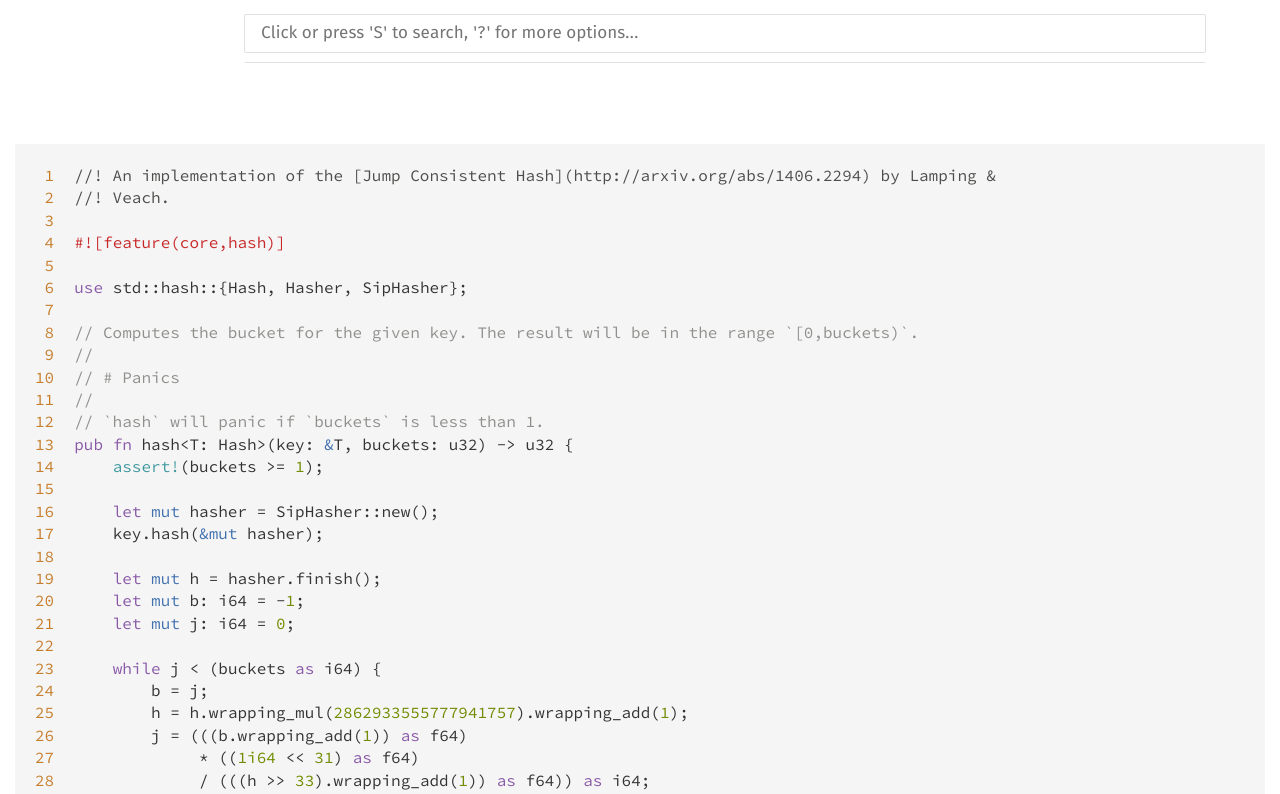
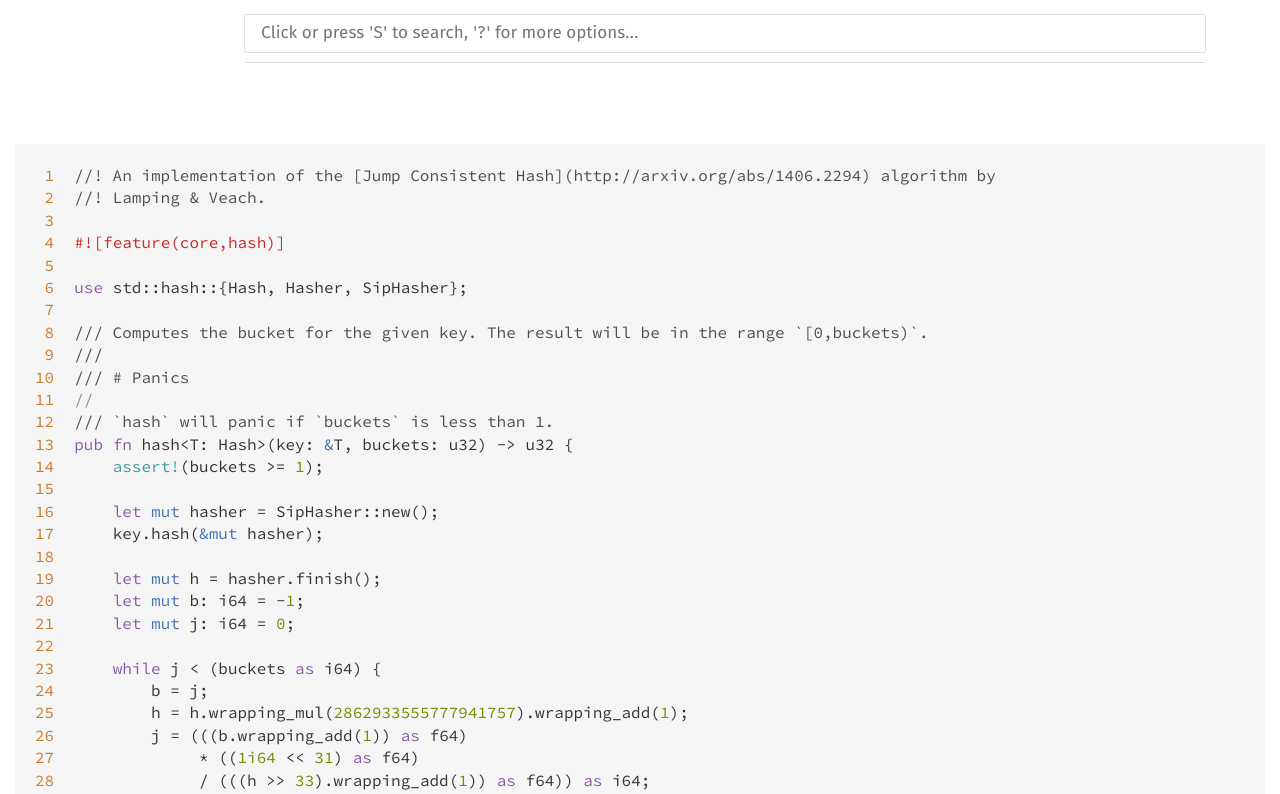
Before and after one commit to codahale/jumphash, a plain HTML site: page src/jumphash/lib.rs/lib.rs.html in a window 1280 px wide. Shown: the top 794 px of the page. Drawn offline with Linux system fonts and the light colour scheme.

Commit message:
rebuild pages at 4eb3d7d

```diff
--- a/jumphash/sidebar-items.js
+++ b/jumphash/sidebar-items.js
@@ -1 +1 @@
-initSidebarItems({"fn":[["hash",""]]});
+initSidebarItems({"fn":[["hash","Computes the bucket for the given key. The result will be in the range `[0,buckets)`."]]});
--- a/search-index.js
+++ b/search-index.js
@@ -1,3 +1,3 @@
 var searchIndex = {};
-searchIndex['jumphash'] = {"items":[[0,"","jumphash","An implementation of the [Jump Consistent Hash](http://arxiv.org/abs/1406.2294) by Lamping &\nVeach.",null,null],[5,"hash","","",null,{"inputs":[{"name":"t"},{"name":"u32"}],"output":{"name":"u32"}}]],"paths":[]};
+searchIndex['jumphash'] = {"items":[[0,"","jumphash","An implementation of the [Jump Consistent Hash](http://arxiv.org/abs/1406.2294) algorithm by\nLamping & Veach.",null,null],[5,"hash","","Computes the bucket for the given key. The result will be in the range `[0,buckets)`.",null,{"inputs":[{"name":"t"},{"name":"u32"}],"output":{"name":"u32"}}]],"paths":[]};
 initSearch(searchIndex);
--- a/src/jumphash/lib.rs/lib.rs.html
+++ b/src/jumphash/lib.rs/lib.rs.html
@@ -83,18 +83,18 @@
 <span id="41">41</span>
 <span id="42">42</span>
 </pre><pre class='rust '>
-<span class='doccomment'>//! An implementation of the [Jump Consistent Hash](http://arxiv.org/abs/1406.2294) by Lamping &amp;</span>
-<span class='doccomment'>//! Veach.</span>
+<span class='doccomment'>//! An implementation of the [Jump Consistent Hash](http://arxiv.org/abs/1406.2294) algorithm by</span>
+<span class='doccomment'>//! Lamping &amp; Veach.</span>
 
 <span class='attribute'>#<span class='op'>!</span>[<span class='ident'>feature</span>(<span class='ident'>core</span>,<span class='ident'>hash</span>)]</span>
 
 <span class='kw'>use</span> <span class='ident'>std</span>::<span class='ident'>hash</span>::{<span class='ident'>Hash</span>, <span class='ident'>Hasher</span>, <span class='ident'>SipHasher</span>};
 
-<span class='comment'>// Computes the bucket for the given key. The result will be in the range `[0,buckets)`.</span>
+<span class='doccomment'>/// Computes the bucket for the given key. The result will be in the range `[0,buckets)`.</span>
+<span class='doccomment'>///</span>
+<span class='doccomment'>/// # Panics</span>
 <span class='comment'>//</span>
-<span class='comment'>// # Panics</span>
-<span class='comment'>//</span>
-<span class='comment'>// `hash` will panic if `buckets` is less than 1.</span>
+<span class='doccomment'>/// `hash` will panic if `buckets` is less than 1.</span>
 <span class='kw'>pub</span> <span class='kw'>fn</span> <span class='ident'>hash</span><span class='op'>&lt;</span><span class='ident'>T</span>: <span class='ident'>Hash</span><span class='op'>&gt;</span>(<span class='ident'>key</span>: <span class='kw-2'>&amp;</span><span class='ident'>T</span>, <span class='ident'>buckets</span>: <span class='ident'>u32</span>) <span class='op'>-&gt;</span> <span class='ident'>u32</span> {
     <span class='macro'>assert</span><span class='macro'>!</span>(<span class='ident'>buckets</span> <span class='op'>&gt;=</span> <span class='number'>1</span>);
 
```
Also changed, not shown: jumphash/fn.hash.html (+6 -1 lines), jumphash/index.html (+4 -3 lines).
